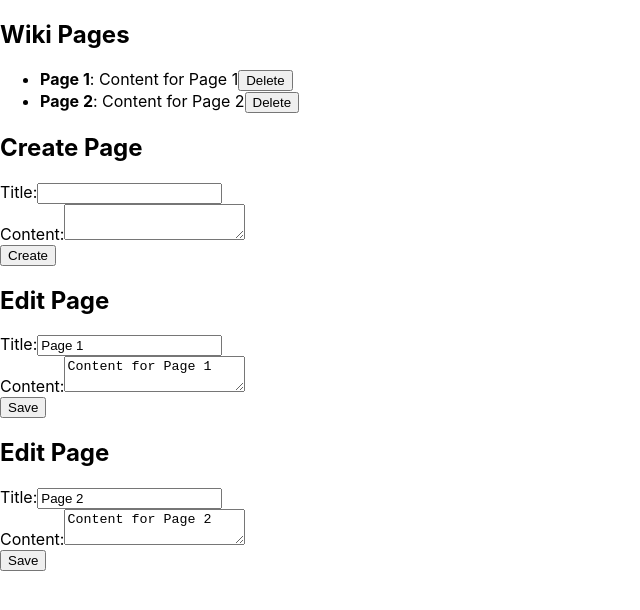
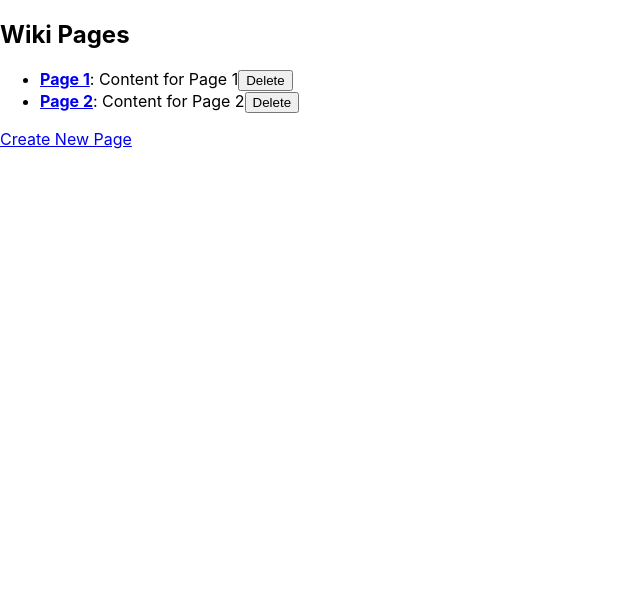
Before and after one commit to Hydraxon91/WikiPOC, a React (Create React App) app in the folder wiki-frontend/: page / in a window 1280 px wide. Shown: the top 610 px of the page, without its empty margins (0-640 px from the left). Built offline with nearby package versions, Linux system fonts and the light colour scheme.

Commit message:
Ability to switch to different page

```diff
--- a/wiki-frontend/src/App.js
+++ b/wiki-frontend/src/App.js
@@ -1,4 +1,5 @@
 import React, {useState} from "react";
+import { BrowserRouter as Router, Route, Switch, Routes } from 'react-router-dom';
 import WikiList from "./Components/WikiList";
 import CreatePage from "./Components/CreatePage.js";
 import EditPage from "./Components/EditPage";
@@ -31,14 +32,17 @@ function App() {
   };
 
   return (
-    <div>
-      <WikiList pages={wikiPages} onDelete={handleDelete} onPageClick={handlePageClick} />
-      <CreatePage onSubmit={handleCreate} />
-      {wikiPages.map((page) => (
-        <EditPage key={page.id} page={page} onSave={handleEdit} />
-      ))}
-      {selectedPage && <WikiPage page={selectedPage}></WikiPage>}
-    </div>
+    <Router>
+      <div>
+        <Routes>
+          <Route path="/" element={<WikiList pages={wikiPages} onDelete={handleDelete} onPageClick={handlePageClick} />} />
+          <Route path="/create" element={<CreatePage onSubmit={handleCreate} />} />
+          <Route path="/edit/:id" element={<EditPage pages={wikiPages} onSave={handleEdit} />} />
+          <Route path="/page/:id" element={<WikiPage pages={wikiPages} page={selectedPage} />} />
+        </Routes>
+      </div>
+    </Router>
+
   );
 }
 
--- a/wiki-frontend/src/Components/WikiList.js
+++ b/wiki-frontend/src/Components/WikiList.js
@@ -1,17 +1,23 @@
 import React from 'react';
+import { Link } from 'react-router-dom';
 
 const WikiList = ({ pages, onDelete, onPageClick }) => {
+
   return (
     <div>
       <h2>Wiki Pages</h2>
       <ul>
         {pages.map((page) => (
-          <li key={page.id} onClick={() => onPageClick(page)}>
-            <strong>{page.title}</strong>: {page.content}
+          <li key={page.id}>
+            <Link onClick={(onPageClick(page))} to={`/page/${page.id}`}>
+              <strong>{page.title}</strong>
+            </Link>
+            : {page.content}
             <button onClick={() => onDelete(page.id)}>Delete</button>
            </li>
         ))}
       </ul>
+      <Link to="/create">Create New Page</Link>
     </div>
   );
 };
--- a/wiki-frontend/src/Pages/WikiPage.js
+++ b/wiki-frontend/src/Pages/WikiPage.js
@@ -1,10 +1,17 @@
 import React from 'react';
+import { useParams } from 'react-router-dom';
 
-const WikiPage = ({ page }) => {
+const WikiPage = ({ pages }) => {
+  const { id } = useParams();
+  const page = pages.find((p) => p.id.toString() === id);
   return (
     <div>
-      <h2>{page.title}</h2>
-      <p>{page.content}</p>
+      {page && (
+        <div>
+          <h2>{page.title}</h2>
+          <p>{page.content}</p>
+        </div>
+      )}
     </div>
   );
 };
```
